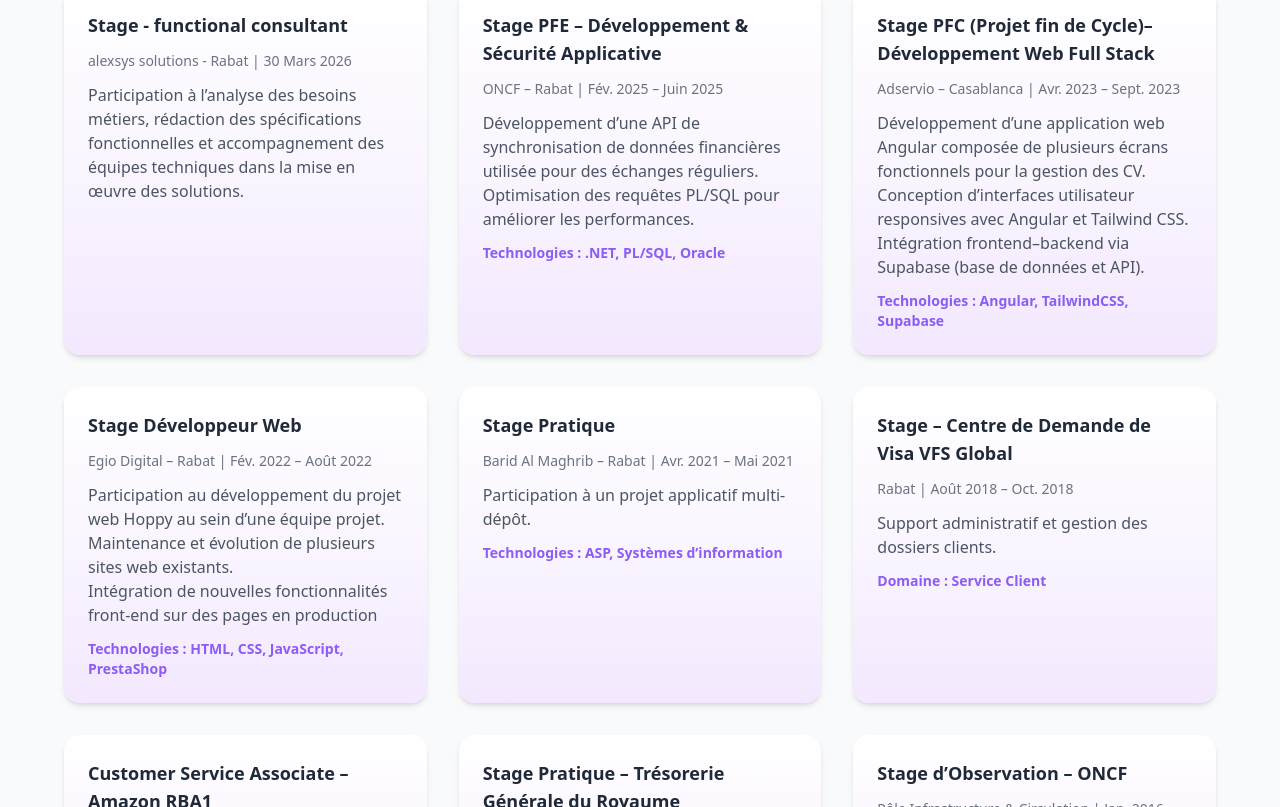
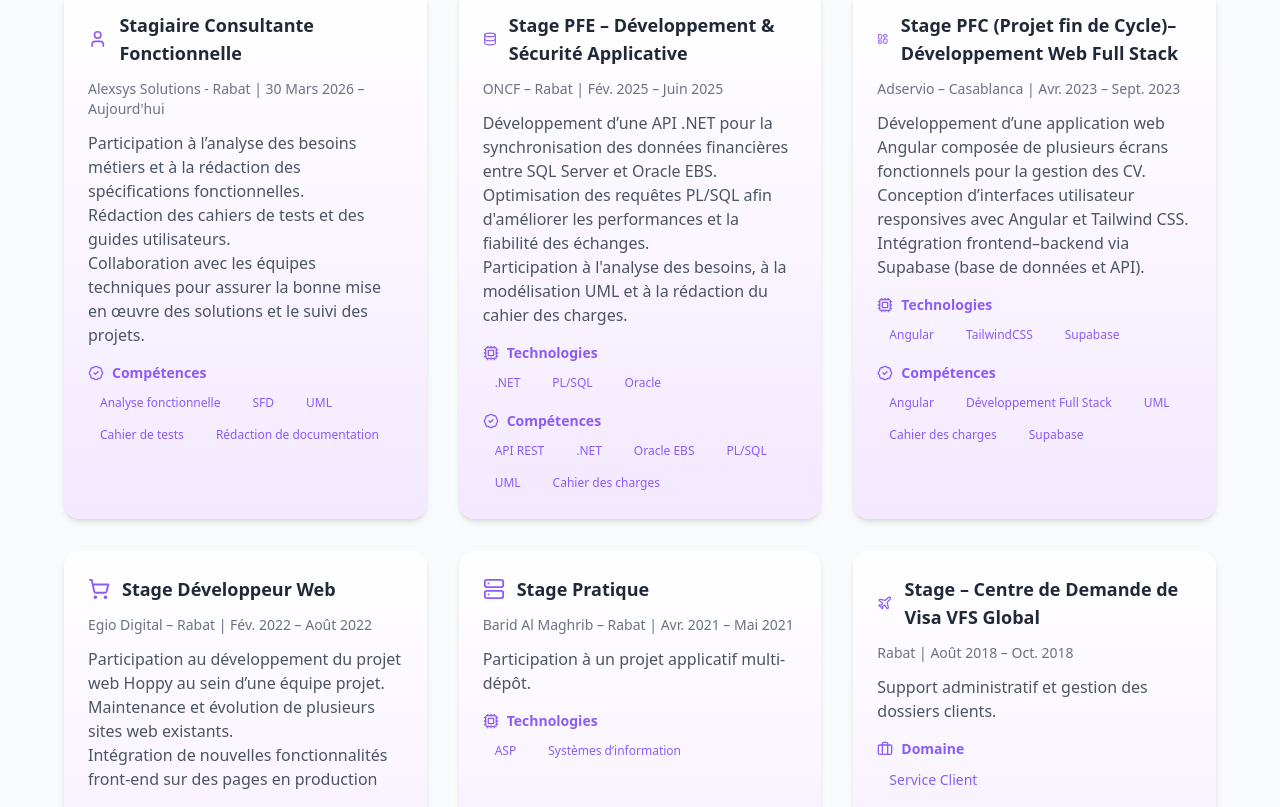
Before and after one commit to TaibiZineb/mon-portfolio, a React (Vite) app: page /experience in a window 1280 px wide. Shown: the part 273-1080 px from the top of the page. Built offline with nearby package versions, Linux system fonts and the light colour scheme.

Commit message:
Amélioration de la section Compétences et Expérience

```diff
--- a/src/pages/About.jsx
+++ b/src/pages/About.jsx
@@ -9,37 +9,14 @@
       <h2 data-aos="fade-up" className="text-4xl font-bold text-center text-[var(--accent)] mb-10"> À propos</h2>
       {/* Bloc présentation */}
       <div className="max-w-5xl mx-auto bg-gradient-to-br from-white to-purple-100 shadow-xl rounded-3xl p-8 md:p-10 text-center leading-relaxed text-gray-700 space-y-6">
-        <p>
-          Diplômée d’un Master en Technologies de l’Information et Sciences des
-          Données, je suis à la recherche d’une opportunité en développement
-          logiciel, idéalement en environnement Full Stack ou applicatif.
-          Passionnée par la conception d’applications web et d’API performantes,
-          j’ai acquis une expérience concrète en développement, optimisation et
-          intégration de solutions en contexte professionnel.
+        <p>Diplômée d’un <strong>Master en Technologies de l’Information et Sciences des Données</strong>, je possède un profil hybride alliant développement logiciel, analyse fonctionnelle et cybersécurité. <br /> Passionnée par la transformation digitale, j’aime concevoir des solutions performantes répondant aux besoins métiers tout en garantissant leur qualité et leur sécurité.
         </p>
+        <p> Au cours de mes expériences, j’ai participé au développement d’applications web, d’API et de solutions de synchronisation de données, tout en intervenant sur l’analyse des besoins, la modélisation UML, la rédaction des spécifications fonctionnelles, des cahiers de tests et des guides utilisateurs.</p>
+        <p>En parallèle, une formation intensive en <strong>cybersécurité</strong> (JobInTech – ENSI) m’a permis de renforcer mes compétences en sécurité applicative, protection des données, supervision des systèmes et bonnes pratiques de sécurité.</p>
+      <p> Actuellement <strong>stagiaire consultante fonctionnelle chez Alexsys Solutions</strong>, j’accompagne les projets digitaux en assurant l’analyse fonctionnelle, la rédaction documentaire et la collaboration entre les équipes métiers et techniques, renforçant ainsi ma double compétence technique et fonctionnelle.</p>
 
-        <p>
-          En parallèle, j’ai suivi une formation intensive de quatre mois en
-          cybersécurité (Jobintech – ENSI), renforçant mes compétences en
-          sécurité applicative, protection des données, supervision des systèmes
-          et bonnes pratiques de sécurité.
-        </p>
-
-        <p>
-          Actuellement en stage en tant que consultante fonctionnelle chez
-          Alexsys Solutions, je contribue à l’analyse des besoins métiers, à la
-          rédaction des spécifications fonctionnelles et à l’accompagnement des
-          projets, me permettant d’acquérir une double compétence technique et
-          fonctionnelle.
-        </p>
-
-        <p>
-          Rigoureuse, autonome et dotée d’un fort esprit d’équipe, je souhaite
-          intégrer une entreprise innovante où je pourrai contribuer activement
-          aux projets techniques tout en développant des solutions performantes
-          et sécurisées.
-        </p>
-      </div>
+      <p> Curieuse, rigoureuse et dotée d’un fort esprit d’équipe, je suis à la recherche d’une opportunité me permettant de contribuer à des projets innovants en tant que <strong>Consultante Fonctionnelle</strong>, <strong>Consultante Technico-Fonctionnelle</strong> ou <strong>Développeuse Full Stack</strong>, tout en poursuivant le développement de mes compétences.</p>
+    </div>
 
       {/* Cartes */}
       <div data-aos="fade-up" id="formations"className="mt-12 max-w-6xl mx-auto grid md:grid-cols-3 gap-8">
--- a/src/pages/Experience.jsx
+++ b/src/pages/Experience.jsx
@@ -5,48 +5,69 @@
   Database,
   LayoutDashboard,
   ShoppingCart,
-  User
+  User,
+  BadgeCheck,
+  Cpu,
+  Briefcase,
+  BriefcaseBusiness,
+  ClipboardCheck,
+  BadgeDollarSign,
+  Landmark,
+  FileSearch,
+  Calculator,
+  TramFront,
+
 } from "lucide-react";
 
 
 export default function Experience() {
   const experiences = [
-     {
-      titre: "Stage - functional consultant",
+     {  icon: <User size={22} className="text-[var(--accent)]" />,
+      titre: "Stagiaire Consultante Fonctionnelle",
 
-      entreprise: "alexsys solutions - Rabat",
-      date: "30 Mars 2026 ",
+      entreprise: "Alexsys Solutions - Rabat",
+      date: "30 Mars 2026 – Aujourd'hui",
       description:
-        "Participation à l’analyse des besoins métiers, rédaction des spécifications fonctionnelles et accompagnement des équipes techniques dans la mise en œuvre des solutions.",
-      techno: ""
+       "Participation à l’analyse des besoins métiers et à la rédaction des spécifications fonctionnelles.\nRédaction des cahiers de tests et des guides utilisateurs.\nCollaboration avec les équipes techniques pour assurer la bonne mise en œuvre des solutions et le suivi des projets.",
+      techno: "",
+      competences : "Analyse fonctionnelle • SFD • UML • Cahier de tests • Rédaction de documentation",
+
     },
     {
+      icon: <Database size={22} className="text-[var(--accent)]" />,
       titre: "Stage PFE – Développement & Sécurité Applicative",
 
       entreprise: "ONCF – Rabat",
       date: "Fév. 2025 – Juin 2025",
       description:
-        "Développement d’une API de synchronisation de données financières utilisée pour des échanges réguliers. \n  Optimisation des requêtes PL/SQL pour améliorer les performances.",
-      techno: ".NET, PL/SQL, Oracle"
+          "Développement d’une API .NET pour la synchronisation des données financières entre SQL Server et Oracle EBS.\nOptimisation des requêtes PL/SQL afin d'améliorer les performances et la fiabilité des échanges.\nParticipation à l'analyse des besoins, à la modélisation UML et à la rédaction du cahier des charges.",
+      techno: ".NET, PL/SQL, Oracle",
+      competences:"API REST • .NET • Oracle EBS • PL/SQL • UML • Cahier des charges",
     },
     {
+      icon: <LayoutDashboard size={22} className="text-[var(--accent)]" />,
       titre: "Stage PFC (Projet fin de Cycle)– Développement Web Full Stack",
 
       entreprise: "Adservio – Casablanca",
       date: "Avr. 2023 – Sept. 2023",
       description:
         "Développement d’une application web Angular composée de plusieurs écrans fonctionnels pour la gestion des CV.\n Conception d’interfaces utilisateur responsives avec Angular et Tailwind CSS. \nIntégration frontend–backend via Supabase (base de données et API).",
-      techno: "Angular, TailwindCSS, Supabase"
+      techno: "Angular, TailwindCSS, Supabase",
+      competences:
+"Angular • Développement Full Stack • UML • Cahier des charges • Supabase"
     },
     {
+      icon: <ShoppingCart size={22} className="text-[var(--accent)]" />,
       titre: "Stage Développeur Web",
       entreprise: "Egio Digital – Rabat",
       date: "Fév. 2022 – Août 2022",
       description:
         "Participation au développement du projet web Hoppy au sein d’une équipe projet. \n Maintenance et évolution de plusieurs sites web existants. \n Intégration de nouvelles fonctionnalités front-end sur des pages en production",
-      techno: "HTML, CSS, JavaScript, PrestaShop"
+      techno: "HTML, CSS, JavaScript, PrestaShop",
+      competences: "Développement Web • Maintenance • PrestaShop • JavaScript",
     },
     {
+      icon: <Server size={22} className="text-[var(--accent)]" />,
       titre: "Stage Pratique",
       entreprise: "Barid Al Maghrib – Rabat",
       date: "Avr. 2021 – Mai 2021",
@@ -55,6 +76,7 @@
       techno: "ASP, Systèmes d’information"
     },
      {
+      icon: <Plane size={22} className="text-[var(--accent)]" />,
       titre: "Stage – Centre de Demande de Visa VFS Global",
       entreprise: "Rabat",
       date: "Août 2018 – Oct. 2018",
@@ -62,6 +84,7 @@
       domaine: "Service Client"
     },
     {
+      icon: <Smartphone size={22} className="text-[var(--accent)]" />,
       titre: "Customer Service Associate – Amazon RBA1",
       entreprise: "CDD",
       date: "Oct. 2017 – Fév. 2018",
@@ -69,6 +92,7 @@
       domaine: "Service Client"
     },
     {
+      icon: <Landmark size={22} className="text-[var(--accent)]" />,
       titre: "Stage Pratique – Trésorerie Générale du Royaume",
       entreprise: "Direction du contrôle & Audit",
       date: "Fév. 2017 – Avr. 2017",
@@ -77,6 +101,7 @@
       domaine: "Audit, Gestion"
     },
     {
+       icon: <TramFront  size={22} className="text-[var(--accent)]" />,
       titre: "Stage d’Observation – ONCF",
       entreprise: "Pôle Infrastructure & Circulation",
       date: "Jan. 2016 – Mars 2016",
@@ -88,36 +113,54 @@
 
   return (
     <section data-aos="fade-down" className="py-20 px-6 bg-[var(--background)]">
-      <h2 data-aos="fade-up" className="text-3xl font-bold text-center text-[var(--accent)]">
-        Expériences Professionnelles
+      <h2 data-aos="fade-up" className="text-3xl font-bold text-center text-[var(--accent)]">Expériences Professionnelles
       </h2>
 
       <div className="grid md:grid-cols-2 lg:grid-cols-3 gap-8 mt-12 max-w-6xl mx-auto">
         {experiences.map((exp, index) => (
-          <div
-            key={index}
-            className="bg-gradient-to-b from-white via-purple-50 to-purple-100 p-6 rounded-2xl shadow-md hover:shadow-xl transition"
-          >
+          <div key={index} className="bg-gradient-to-b from-white via-purple-50 to-purple-100 p-6 rounded-2xl shadow-md hover:shadow-xl transition">
             <div className="flex items-center gap-3 mb-3">
               {exp.icon}
-    <h3 className="text-lg font-bold text-gray-800">
-      {exp.titre}
-    </h3>
+              <h3 className="text-lg font-bold text-gray-800">{exp.titre}</h3>
             </div>
-            <p className="text-sm text-gray-500">
-              {exp.entreprise} | {exp.date}
-            </p>
+            <p className="text-sm text-gray-500">{exp.entreprise} | {exp.date}</p>
             <p className="mt-3 text-gray-600 whitespace-pre-line">{exp.description}</p>
             {exp.techno && (
-  <p className="mt-3 text-sm font-semibold text-[var(--accent)]">
-    Technologies : {exp.techno}
-  </p>
+              <div className="mt-4">
+                <div className="flex items-center gap-2 mb-2">
+                  <Cpu size={16} className="text-[var(--accent)]" />
+                  <p className="text-sm font-bold text-[var(--accent)]">Technologies</p>
+                </div>
+                <div className="flex flex-wrap gap-2">
+                  {exp.techno.split(", ").map((tech, i) => (
+                    <span key={i} className="bg-[var(--accent)]/10 text-[var(--accent)] px-3 py-1 rounded-full text-xs font-medium hover:bg-[var(--accent)] hover:text-white transition">
+                      {tech}
+                    </span>
+                  ))}
+                </div>
+              </div>
             )}
-
             {exp.domaine && (
-  <p className="mt-3 text-sm font-semibold text-[var(--accent)]">
-    Domaine : {exp.domaine}
-  </p>
+              <div className="mt-4">
+                <div className="flex items-center gap-2 mb-2">
+                  <Briefcase size={16} className="text-[var(--accent)]" />
+                  <p className="text-sm font-bold text-[var(--accent)]">Domaine</p>
+                </div>
+                <span className="bg-[var(--accent)]/10 text-[var(--accent)] px-3 py-1 rounded-full text-sm font-medium hover:bg-[var(--accent)] hover:text-white transition">{exp.domaine}</span>
+              </div>
+            )}
+            {exp.competences && (
+            <div className="mt-4">
+              <div className="flex items-center gap-2 mb-2">
+                <BadgeCheck size={16} className="text-[var(--accent)]" />
+                <p className="text-sm font-bold text-[var(--accent)]">Compétences</p>
+              </div>
+              <div className="flex flex-wrap gap-2">
+                {exp.competences.split(" • ").map((comp, i) => (
+                <span key={i} className="bg-[var(--accent)]/10 text-[var(--accent)] px-3 py-1 rounded-full text-xs font-medium hover:bg-[var(--accent)] hover:text-white transition">{comp}</span>
+                ))}
+              </div>
+            </div>
             )}
           </div>
         ))}
--- a/src/pages/Skills.jsx
+++ b/src/pages/Skills.jsx
@@ -1,7 +1,25 @@
-import { ShieldCheck, Wrench, Terminal, Code } from "lucide-react";
+import { ShieldCheck, Wrench, Terminal, Code, ClipboardCheck } from "lucide-react";
 
 export default function Skills() {
   const skills = [
+    {
+  category: (
+    <div className="flex items-center gap-3 font-semibold">
+      <div className="bg-[var(--violet-light)] dark:bg-[var(--accent-light)] p-2 rounded-full">
+        <ClipboardCheck size={18} className="text-[var(--accent)]" />
+      </div>
+      Analyse Fonctionnelle
+    </div>
+  ),
+  items: [
+    "Analyse des besoins métiers",
+    "Rédaction des spécifications fonctionnelles",
+    "Modélisation UML",
+    "Cahiers de tests & scénarios de tests",
+    "Tests fonctionnels & recette utilisateur",
+    "Gestion des anomalies"
+  ]
+},
     {
       category: (
         <div className="flex items-center gap-3 font-semibold">
@@ -13,9 +31,9 @@
       ),
       items: [
         "Frontend : HTML5, CSS3, SASS, JavaScript, Angular, React, Tailwind CSS",
-        "Backend : .NET, Java (Spring Boot), PHP, Python (bases), architecture MVC",
+        "Backend : .NET (C#), Java (Spring Boot), PHP, Python (bases)",
         "Mobile : React Native",
-        "API REST",
+        "Architecture & API : API REST ,  Architecture MVC",
         "Bases de données : Oracle, SQL, PL/SQL"
       ]
     },
@@ -48,10 +66,12 @@
         </div>
       ),
       items: [
-        "Git, GitHub, Vercel",
+        "Git, GitHub",
         "TOAD for Oracle",
+         "Vercel",
         "UML, rédaction de cahier des charges",
-        "Travail en méthodologie Agile"
+         "Méthodologie Agile (Scrum)",
+       "Outils bureautiques : Word, Excel, PowerPoint",
       ]
     }
   ];
```
Also changed, not shown: 1 other file (tests, documents, lock files or other folders). Lines whose indentation alone changed are shown as unchanged.
